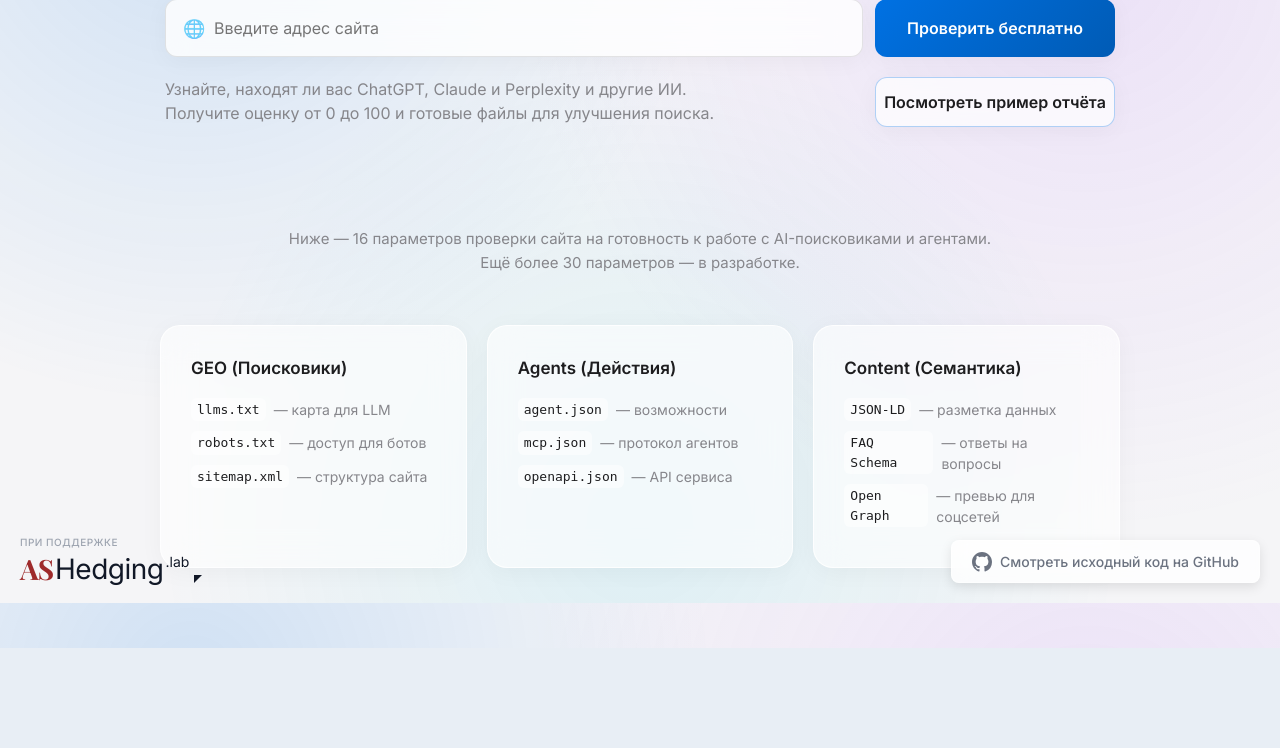
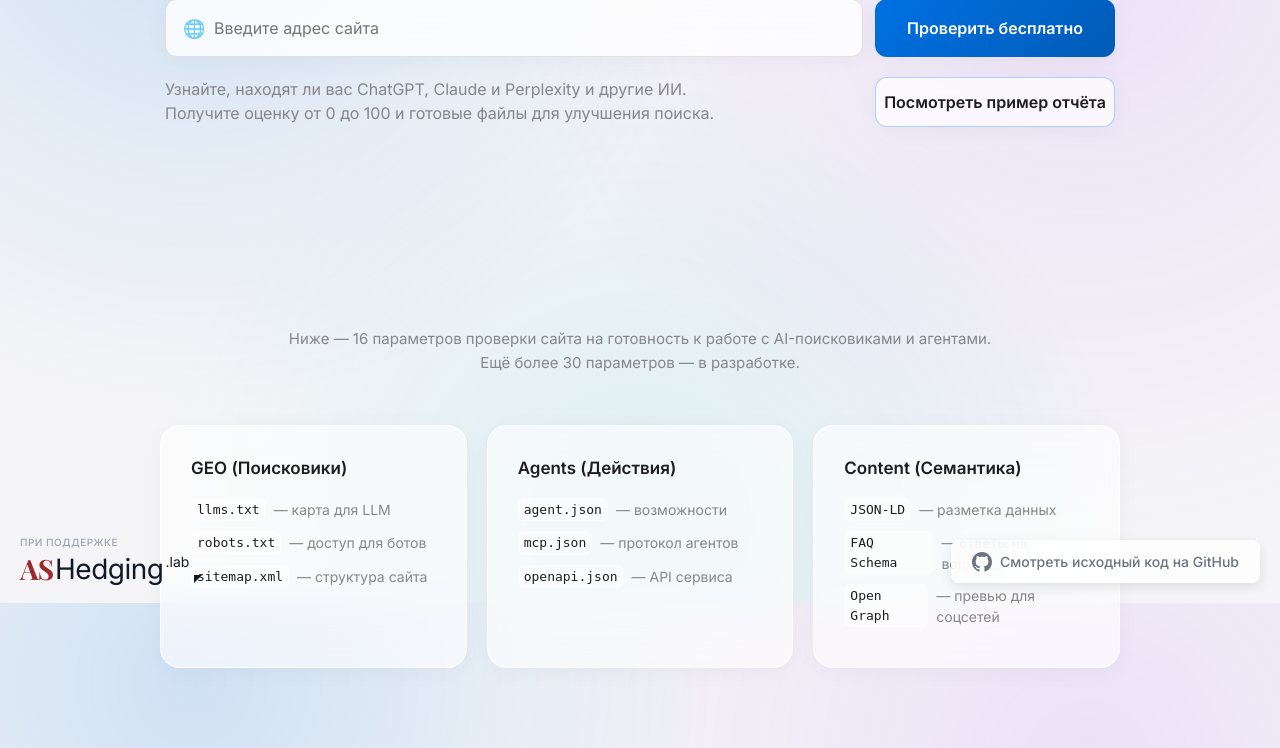
Before and after one commit to artemkoach/agent-ready-checker, a Flask app: page / in a window 1280 px wide. Shown: the part 197-945 px from the top of the page. Before the commit the page ends 845 px from the top, so only its background shows below. Run offline with Flask 3, Linux system fonts and the light colour scheme; data that the repository does not hold is empty; some web fonts are replaced.

Commit message:
Final layout and spacing fixes

```diff
--- a/templates/index.html
+++ b/templates/index.html
@@ -124,10 +124,9 @@
             color: var(--text-main); box-shadow: var(--shadow-soft); text-align: center;
         }
 
-        /* Увеличен отступ перед секцией фичей */
-        .features-section { margin-top: 100px; padding-bottom: 40px; }
+        /* Увеличен отступ перед секцией фичей (было 100px, стало 200px) */
+        .features-section { margin-top: 200px; padding-bottom: 40px; }
 
-        /* Увеличен отступ под текстом "Ниже — 16 параметров..." */
         .features-title { font-family: 'Inter', sans-serif; font-size: 15px; font-weight: 400; color: var(--text-muted); line-height: 1.6; max-width: 720px; margin: 0 auto 50px; text-align: center; }
 
         .features-grid { display: grid; grid-template-columns: repeat(3, 1fr); gap: 20px; }
@@ -307,7 +306,6 @@
             margin: 0;
         }
 
-        /* Увеличен отступ под подзаголовком */
         h2.main-subtitle {
             font-size: 24px;
             font-weight: 600;
```
